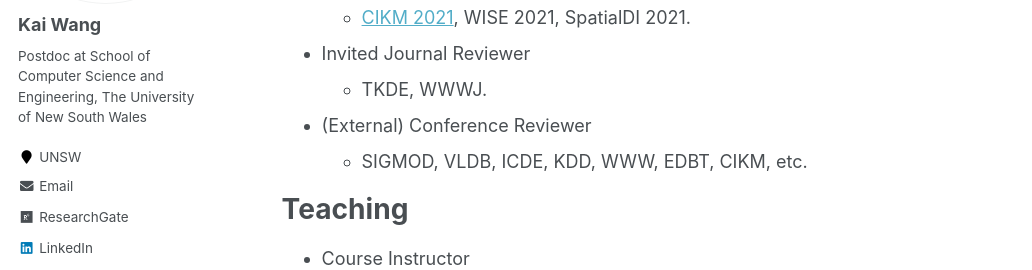
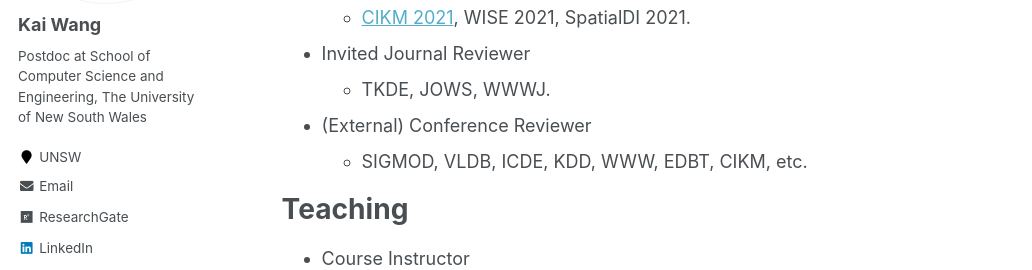
Before and after one commit to cs-kaiwang/cs-kaiwang.github.io, a Jekyll site: the page built from _pages/about.md, in a window 1280 px wide and 900 px high, scrolled down 2634 px. Shown: the part 181-451 px from the top of the window, without its empty margins (0-1032 px from the left). Built offline with Jekyll 4.4.1, drawn with Linux system fonts in a browser that asks for light colours.

Commit message:
Update about.md

```diff
--- a/_pages/about.md
+++ b/_pages/about.md
@@ -54,7 +54,7 @@ Academic Services
   - [CIKM 2021](https://www.cikm2021.org/), WISE 2021, SpatialDI 2021.
 
 - Invited Journal Reviewer
-  - TKDE, WWWJ.
+  - TKDE, JOWS, WWWJ.
 
 - (External) Conference Reviewer
   - SIGMOD, VLDB, ICDE, KDD, WWW, EDBT, CIKM, etc.
```
